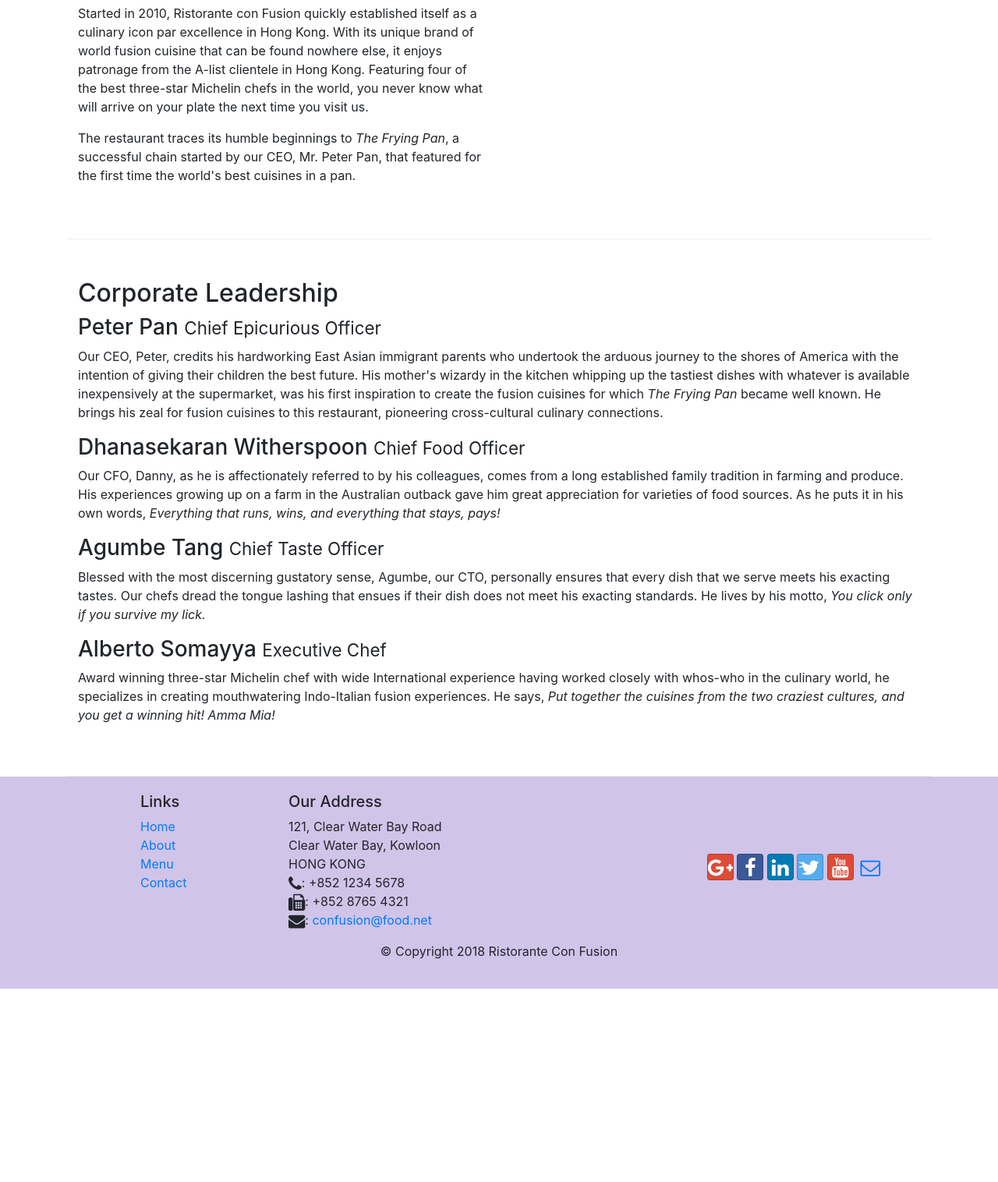
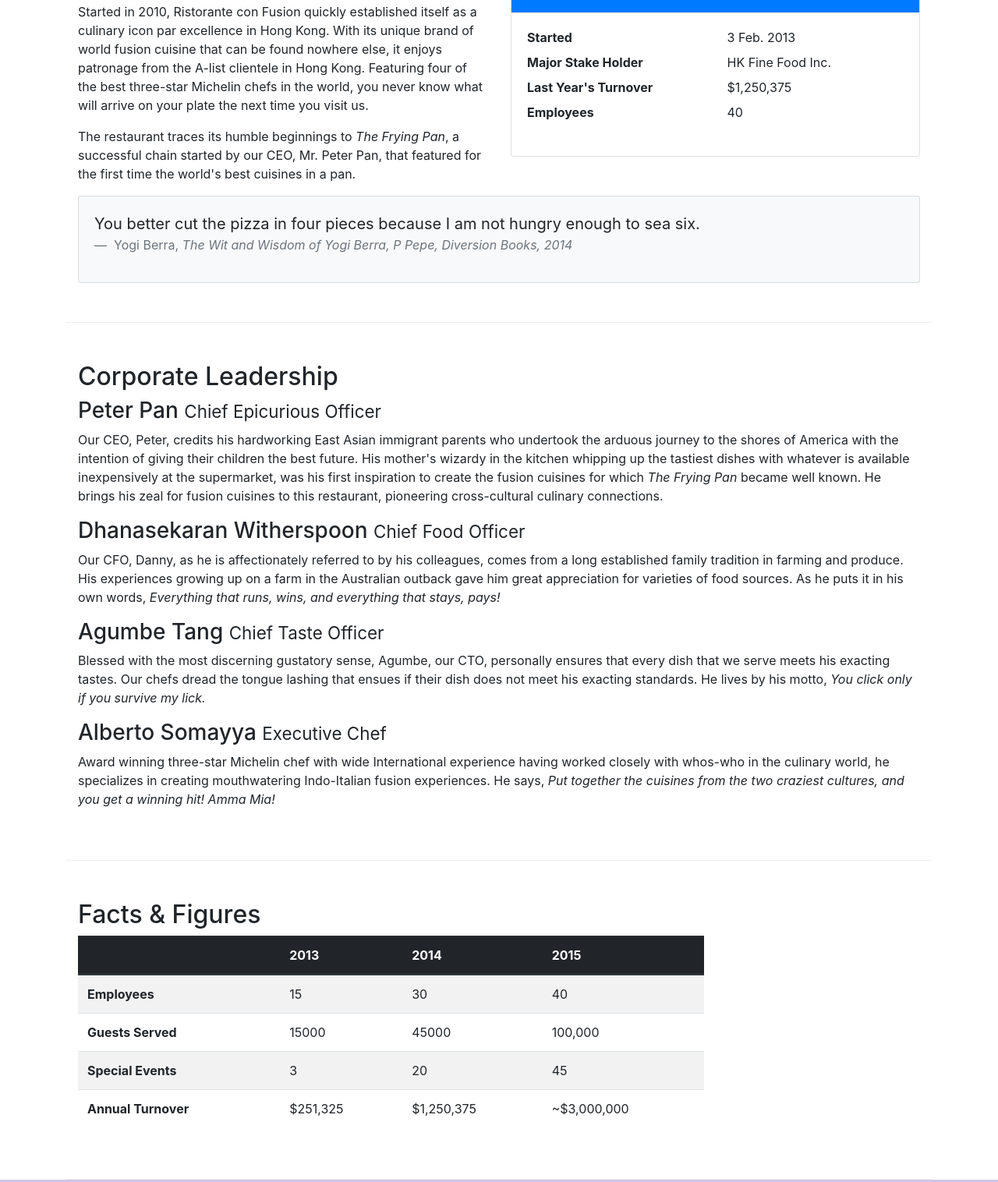
Before and after one commit to JeffreyLiuUSC/Bootstrap-JQuery, a website: page aboutus.html in a window 1280 px wide. Shown: the part 558-2074 px from the top of the page at 78% size. Before the commit the page ends 1826 px from the top, so only its background shows below. Drawn offline with nearby package versions, Linux system fonts and the light colour scheme.

Commit message:
Tables and Cards

```diff
--- a/aboutus.html
+++ b/aboutus.html
@@ -58,13 +58,39 @@
             </div>
         </div>
 
-        <div class="row row-content align-items-center">
+        <div class="row row-content">
             <div class="col-sm-6">
                 <h2>Our History</h2>
                 <p>Started in 2010, Ristorante con Fusion quickly established itself as a culinary icon par excellence in Hong Kong. With its unique brand of world fusion cuisine that can be found nowhere else, it enjoys patronage from the A-list clientele in Hong Kong.  Featuring four of the best three-star Michelin chefs in the world, you never know what will arrive on your plate the next time you visit us.</p>
                 <p>The restaurant traces its humble beginnings to <em>The Frying Pan</em>, a successful chain started by our CEO, Mr. Peter Pan, that featured for the first time the world's best cuisines in a pan.</p>
             </div>
-            <div>
+            <div class="col-sm">
+                <div class="card">
+                    <h3 class="card-header bg-primary text-white">Facts At a Glance</h3>
+                    <div class="card-body">
+                        <dl class="row">
+                            <dt class="col-6">Started</dt>
+                            <dd class="col-6">3 Feb. 2013</dd>
+                            <dt class="col-6">Major Stake Holder</dt>
+                            <dd class="col-6">HK Fine Food Inc.</dd>
+                            <dt class="col-6">Last Year's Turnover</dt>
+                            <dd class="col-6">$1,250,375</dd>
+                            <dt class="col-6">Employees</dt>
+                            <dd class="col-6">40</dd>
+                        </dl>
+                    </div>
+                </div>
+            </div>
+            <div class="col-12">
+                <div class="card card-body bg-light">
+                    <blockquote class="blockquote">
+                        <p class="mb-0">You better cut the pizza in four pieces because I am not hungry enough to sea six.</p>
+                        <footer class="blockquote-footer">
+                            Yogi Berra,
+                            <cite title="Source Title">The Wit and Wisdom of Yogi Berra, P Pepe, Diversion Books, 2014</cite>
+                        </footer>
+                    </blockquote>
+                </div>
             </div>
         </div>
 
@@ -83,6 +109,50 @@
             </div>
        </div>
 
+       <div class="row row-content">
+            <div class="col-12 col-sm-9">
+                <h2>Facts &amp; Figures</h2>
+                <div class="table-responsive">
+                    <table class="table table-striped">
+                        <thead class="thead-dark">
+                            <tr>
+                                <th>&nbsp;</th>
+                                <th>2013</th>
+                                <th>2014</th>
+                                <th>2015</th>
+                            </tr>
+                        </thead>
+                        <tbody>
+                            <tr>
+                                <th>Employees</th>
+                                <td>15</td>
+                                <td>30</td>
+                                <td>40</td>
+                            </tr>
+                            <tr>
+                                <th>Guests Served</th>
+                                <td>15000</td>
+                                <td>45000</td>
+                                <td>100,000</td>
+                            </tr>
+                            <tr>
+                                <th>Special Events</th>
+                                <td>3</td>
+                                <td>20</td>
+                                <td>45</td>
+                            </tr>
+                            <tr>
+                                <th>Annual Turnover</th>
+                                <td>$251,325</td>
+                                <td>$1,250,375</td>
+                                <td>~$3,000,000</td>
+                            </tr>
+                        </tbody>
+                    </table>
+                </div>
+            </div>
+            <div class="col-12 col-sm-3"></div>
+       </div>
     </div>
 
     <footer class="footer">
```
